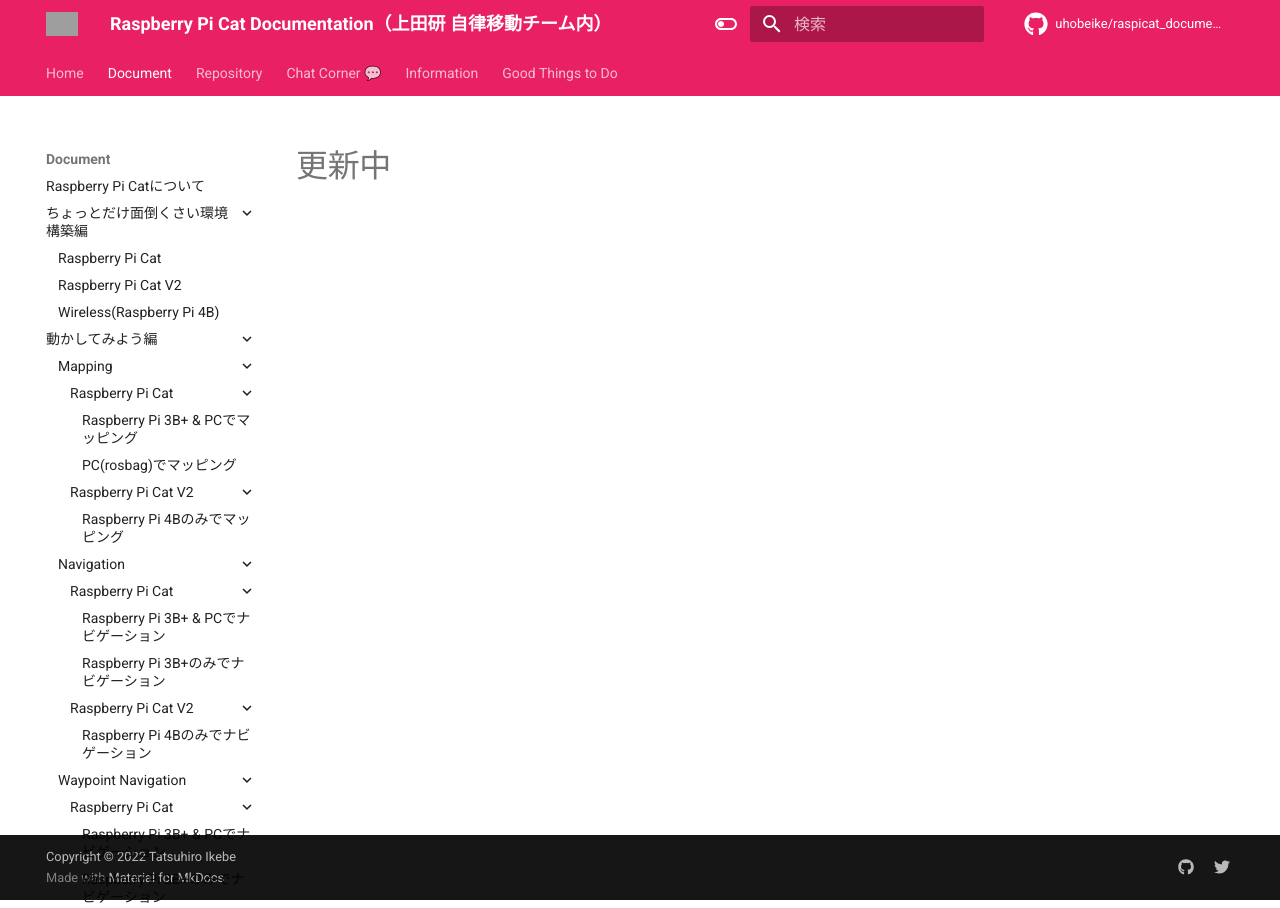
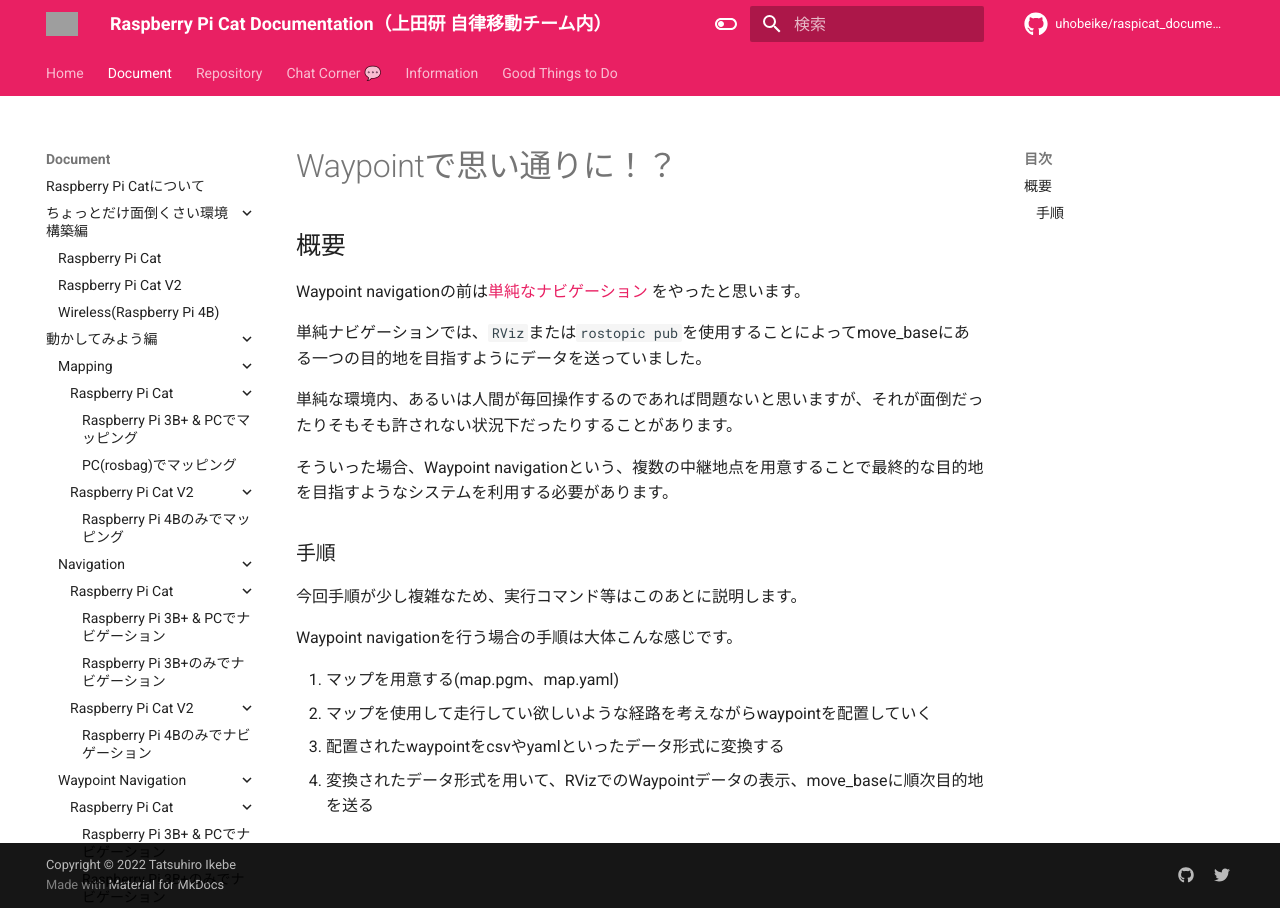
Before and after one commit to CIT-Autonomous-Robot-Lab/raspicat_documentation, an MkDocs documentation site: the page built from docs/document/lets_move/waypoint_navigation/Raspberry Pi Cat V2/raspi4_only_waypoint_navigation.md, in a window 1280 px wide. Built offline with MkDocs 1.6.1 and Material for MkDocs 9.7.7, drawn with Linux system fonts in a browser that asks for light colours; comment, search, counter and statistics services are not loaded; grey boxes are pictures that could not be loaded.

Commit message:
Update/raspicat environment md (#29)
* Fix

* Update

```diff
--- a/docs/document/lets_move/waypoint_navigation/Raspberry Pi Cat V2/raspi4_only_waypoint_navigation.md
+++ b/docs/document/lets_move/waypoint_navigation/Raspberry Pi Cat V2/raspi4_only_waypoint_navigation.md
@@ -1 +1,22 @@
-# 更新中
+# Waypointで思い通りに！？
+
+## 概要
+Waypoint navigationの前は[単純なナビゲーション](https://uhobeike.github.io/raspicat_documentation/document/lets_move/navigation/Raspberry%20Pi%20Cat%20V2/raspi4_only_navigation/)
+をやったと思います。
+
+単純ナビゲーションでは、`RViz`または`rostopic pub`を使用することによってmove_baseにある一つの目的地を目指すようにデータを送っていました。
+
+単純な環境内、あるいは人間が毎回操作するのであれば問題ないと思いますが、それが面倒だったりそもそも許されない状況下だったりすることがあります。
+
+そういった場合、Waypoint navigationという、複数の中継地点を用意することで最終的な目的地を目指すようなシステムを利用する必要があります。
+
+### 手順
+
+今回手順が少し複雑なため、実行コマンド等はこのあとに説明します。
+
+Waypoint navigationを行う場合の手順は大体こんな感じです。
+
+1. マップを用意する(map.pgm、map.yaml)
+2. マップを使用して走行してい欲しいような経路を考えながらwaypointを配置していく
+3. 配置されたwaypointをcsvやyamlといったデータ形式に変換する
+4. 変換されたデータ形式を用いて、RVizでのWaypointデータの表示、move_baseに順次目的地を送る
```
Also changed, not shown: docs/document/environment/Raspberry Pi Cat/environment.md (+6 -0 lines), docs/document/lets_move/mapping/Raspberry Pi Cat V2/raspi4_only_mapping.md (+1 -1 lines), docs/document/raspicat_documentaion.md (+4 -0 lines).
